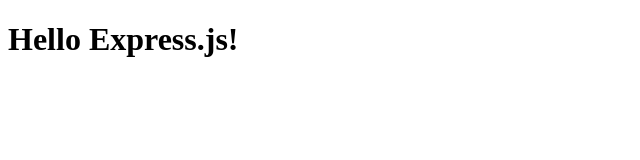
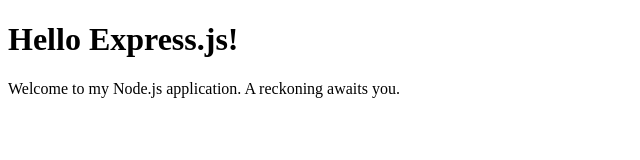
Before and after one commit to FilosoferKing/web-server, a website: page public/index.html in a window 1280 px wide. Shown: the whole page, without its empty margins (0-640 px from the left). Drawn offline with Linux system fonts and the light colour scheme.

Commit message:
add paragraph

```diff
--- a/public/index.html
+++ b/public/index.html
@@ -6,5 +6,6 @@
     </head>
     <body>
         <h1>Hello Express.js!</h1>
+        <p>Welcome to my Node.js application. A reckoning awaits you.</p>
     </body>
 </html>
```
